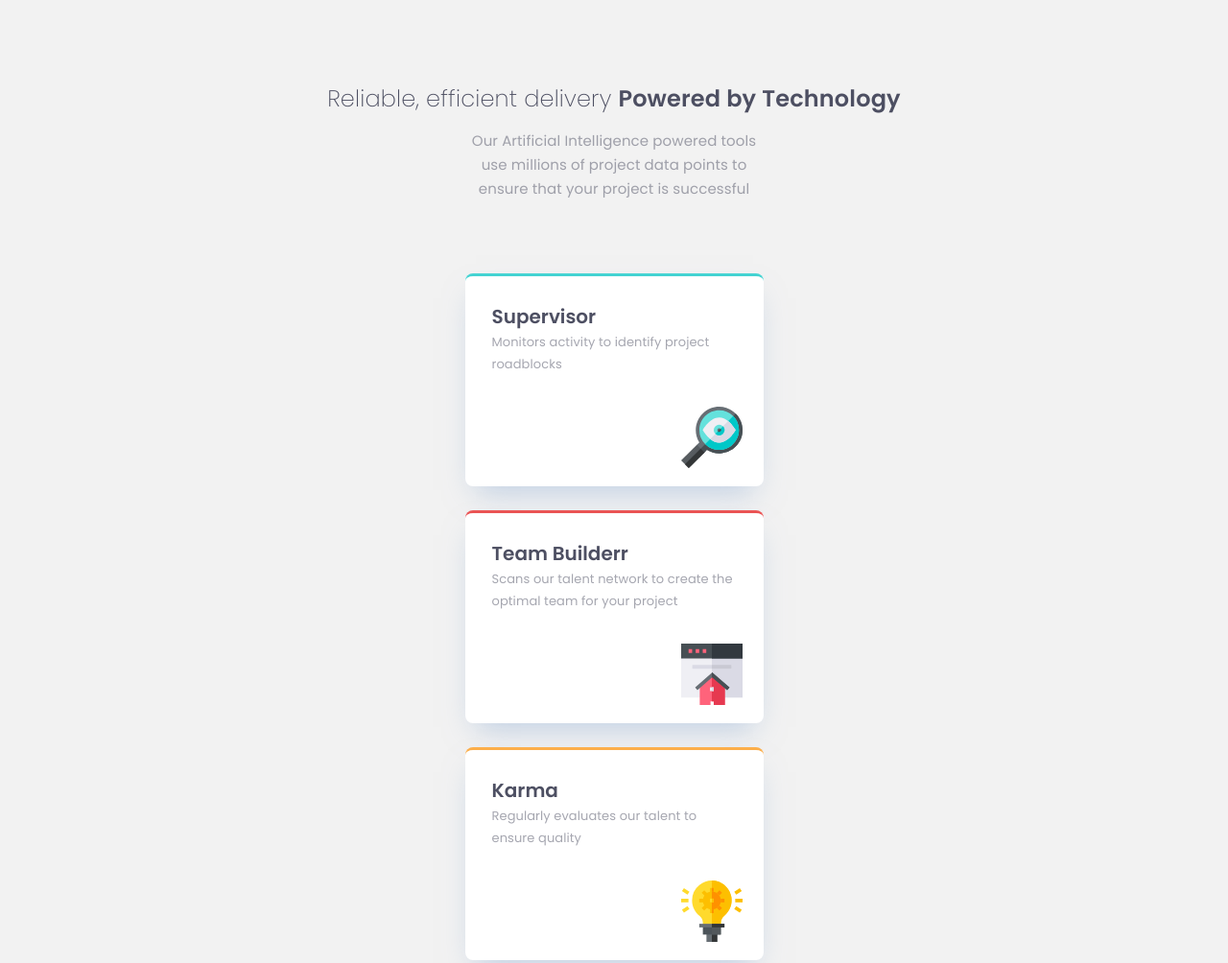
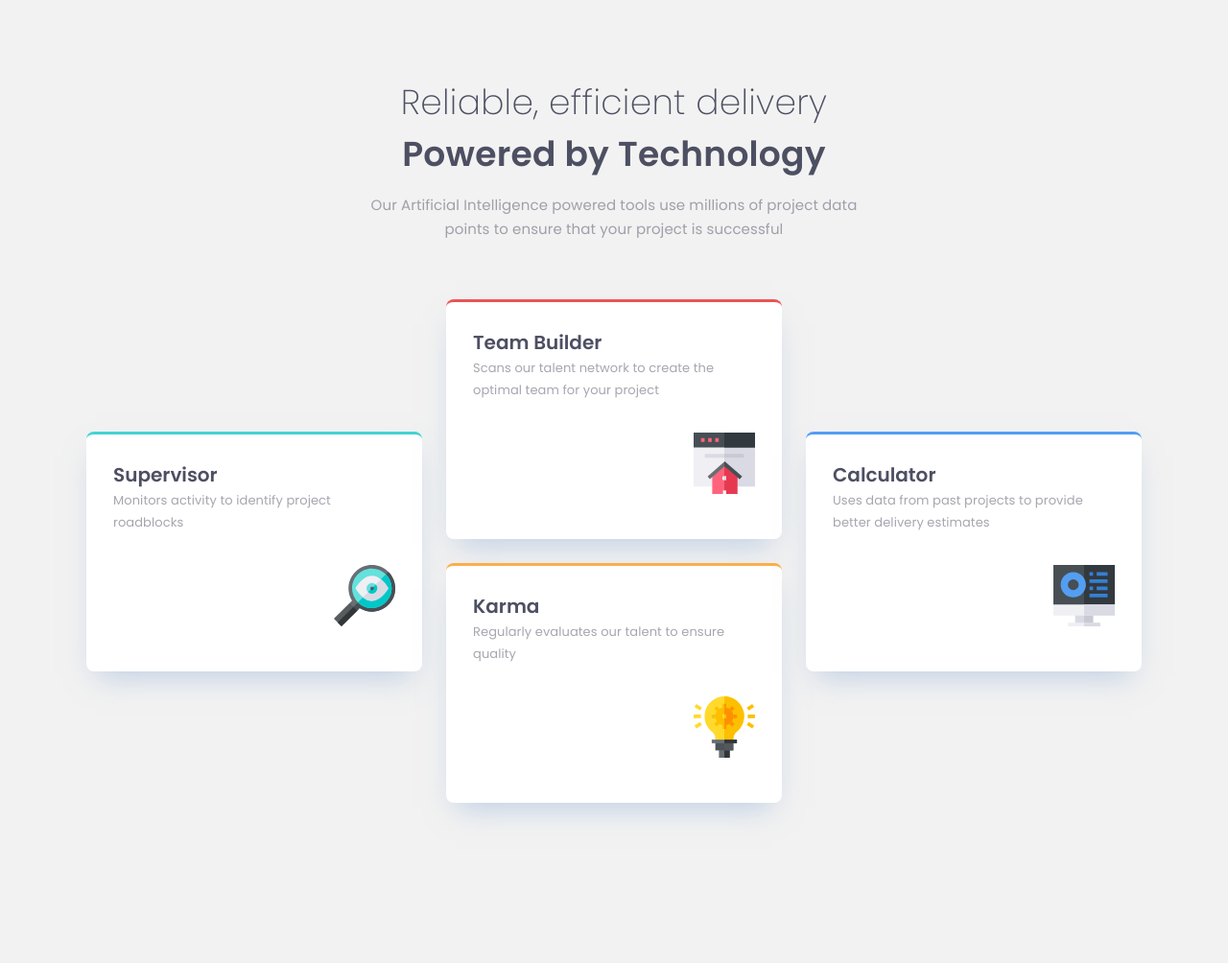
Before and after one commit to nikatskhadadze/four-card-feature-section, a plain HTML site: page index.html in a window 1280 px wide. Shown: the top 1004 px of the page at 96% size. After the commit the page ends 915 px from the top, so only its background shows below. Drawn offline with Linux system fonts and the light colour scheme.

Commit message:
Designe for Desktop

```diff
--- a/index.html
+++ b/index.html
@@ -19,7 +19,7 @@
         <img src="images/icon-supervisor.svg" alt="icon-supervisor" class="icon supervisor">
       </div>
       <div class="card builder">
-        <h1>Team Builderr</h1>
+        <h1>Team Builder</h1>
         <p>Scans our talent network to create the optimal team for your project</p>
         <img src="images/icon-team-builder.svg" alt="icon-builder" class="icon builder">
       </div>
--- a/style.css
+++ b/style.css
@@ -15,6 +15,8 @@ body{
     font-style: normal;
 }
 header{
+    Width:311px;
+Height:161px;
     display: flex;
     flex-direction: column;
     gap: 13px;
@@ -77,7 +79,8 @@ main p{
     opacity: 0.5;
 }
 .icon{
-    margin-left: 197px;
+    display: block;
+    margin-left: auto;
     margin-top: 33px;
 }
 .card.supervisor{
@@ -93,3 +96,42 @@ main p{
 .card.calculator{
     border-top:3.55px solid #549EF2;
 }
+@media screen and (min-width: 1100px){
+    header{
+        margin: 80px 0px 64px ;
+        Width:540px;
+        Height:168px
+
+    }
+    header h1{
+        font-size: 36px;
+        line-height: 54px;
+        letter-spacing: 0.25px;
+    }
+    header p{
+        width: 540px;
+        height: 50px;
+    }
+    main{
+        display: grid;
+        grid-template-columns: auto auto auto;
+        margin-bottom: 78px;
+    }
+    .card{
+        Width:350px;
+        Height:250px;
+    }
+    .card.builder{
+        grid-column:2/3;
+    }
+    .card.karma{
+        grid-column:2/3;
+    }
+    .card.supervisor{
+        grid-row: 1/3 ;
+    }
+    .card.calculator{
+        grid-column: 3/3;
+        grid-row: 1/3;
+    }
+}
```
